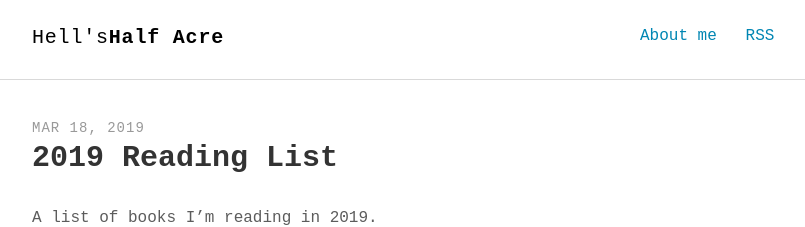
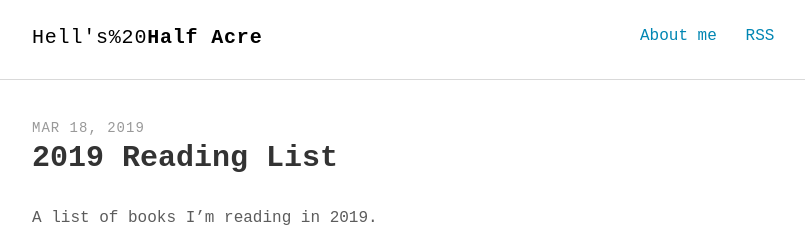
Before and after one commit to chevrenoire/chevrenoire.github.io, a Jekyll site: the page built from _posts/2019-03-18-Reading-List-2019.md, in a window 1280 px wide. Shown: the top 227 px of the page, without its empty margins (232-1037 px from the left). Built offline with Jekyll 4.4.1, drawn with Linux system fonts in a browser that asks for light colours; some web fonts are replaced.

Commit message:
title fix

```diff
--- a/_config.yml
+++ b/_config.yml
@@ -1,5 +1,5 @@
 # Site settings
-title_left    : "Hell's"
+title_left    : "Hell's%20"
 title_right   : "Half Acre" # default: ""
 description   : "A blog"
 keywords      : "minimalist, blog, devil, james, books, reading, minimalism"
```
